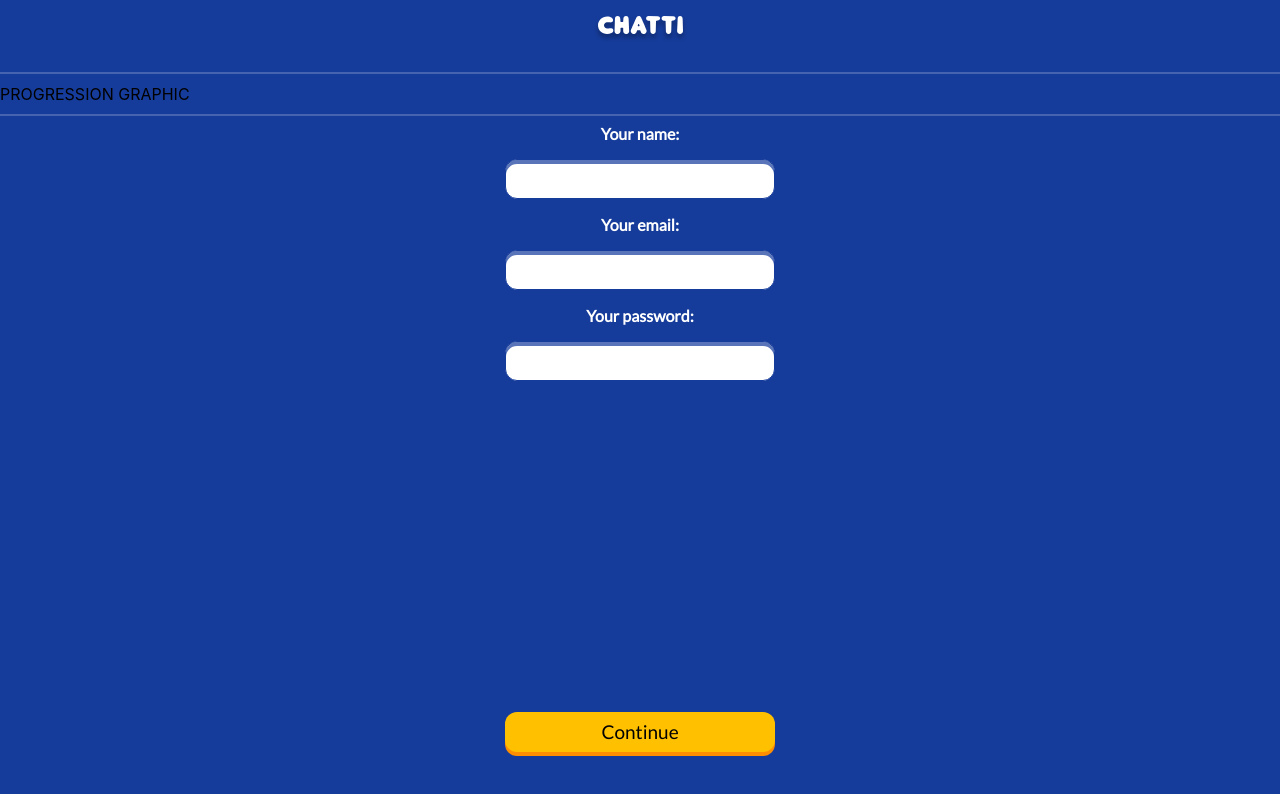
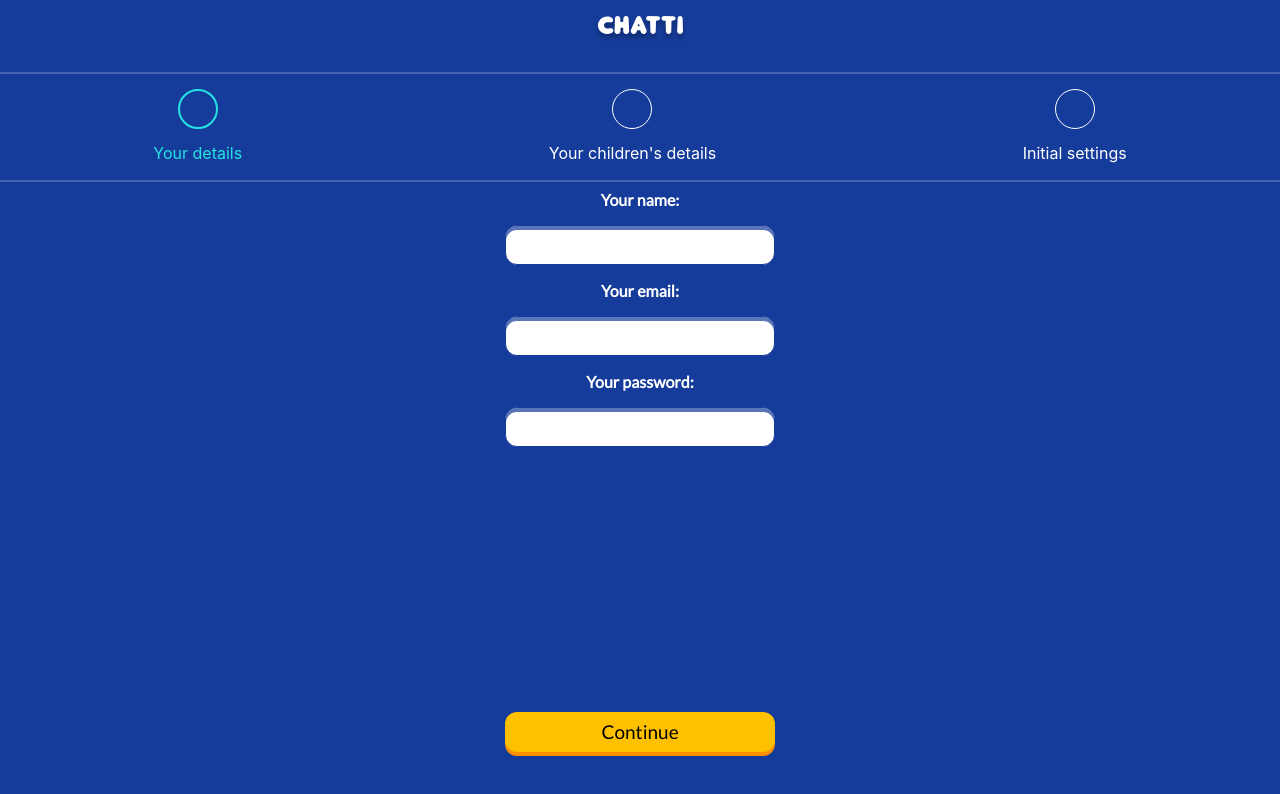
Before and after one commit to fac18/chatti, a React (Create React App) app in the folder client/: page /signup in a window 1280 px wide. Shown: the top 794 px of the page. Built offline with nearby package versions, Linux system fonts and the light colour scheme; no server answers.

Commit message:
progress bar initial component styling

```diff
--- /dev/null
+++ b/client/src/components/ProgressBar/ProgressBar.style.js
@@ -0,0 +1,56 @@
+import styled from "styled-components";
+
+const ProgressBar1 = styled.div`
+
+    display: flex;
+    justify-content: space-around;
+
+  .step {
+    display: flex;
+    flex-direction: column;
+    justify-content: center;
+    align-items: center;
+    height: 90px;
+  }
+
+  .step_description {
+    text-align: center;
+    color: white;
+  }
+
+  .white {
+    background-color: white;
+  }
+
+  .active {
+    border: 2px solid #26E2E2;
+    width: 40px;
+    height: 40px;
+    border-radius: 100%;
+    margin-bottom: 0.7em;
+  }
+
+  .ticked {
+    padding-left: 12px;
+    padding-top: 5px;
+  }
+  .highlighted {
+    color: #26E2E2;
+  }
+
+  .circle {
+    width: 40px;
+    height: 40px;
+    border: 1px solid white;
+    border-radius: 100%;
+    margin-bottom: 0.7em;
+  }
+
+  .blue {
+    background-color: #163C9B;
+  }
+
+
+`;
+
+export { ProgressBar1 };
--- /dev/null
+++ b/client/src/components/ProgressBar/ProgressBar1.js
@@ -0,0 +1,30 @@
+import React from "react";
+import * as SC from "./ProgressBar.style";
+import { ReactComponent as Tick } from "../../assets/svgs/tick.svg"
+
+
+
+function ProgressBar1() {
+
+  return (
+    <SC.ProgressBar1>
+
+        <div className="step">
+          <div className ="active"></div>
+          <p className="step_description highlighted">Your details </p>
+        </div>
+        <div className="step">
+          <div className ="circle blue"></div>
+          <p className="step_description">Your children's details</p>
+        </div>
+        <div className="step">
+          <div className ="circle blue"></div>
+          <p className="step_description">Initial settings</p>
+        </div>
+
+
+    </SC.ProgressBar1>
+  );
+}
+
+export default ProgressBar1;
--- /dev/null
+++ b/client/src/components/ProgressBar/ProgressBar2.js
@@ -0,0 +1,30 @@
+import React from "react";
+import * as SC from "./ProgressBar.style";
+import { ReactComponent as Tick } from "../../assets/svgs/tick.svg"
+
+
+
+function ProgressBar2() {
+
+  return (
+    <SC.ProgressBar1>
+
+        <div className="step">
+          <div className ="circle white ticked "><Tick/></div>
+          <p className="step_description ">Your details </p>
+        </div>
+        <div className="step">
+          <div className ="active"></div>
+          <p className="step_description highlighted">Your children's details</p>
+        </div>
+        <div className="step">
+          <div className ="circle blue"></div>
+          <p className="step_description">Initial settings</p>
+        </div>
+
+
+    </SC.ProgressBar1>
+  );
+}
+
+export default ProgressBar2;
--- /dev/null
+++ b/client/src/components/ProgressBar/ProgressBar3.js
@@ -0,0 +1,30 @@
+import React from "react";
+import * as SC from "./ProgressBar.style";
+import { ReactComponent as Tick } from "../../assets/svgs/tick.svg"
+
+
+
+function ProgressBar2() {
+
+  return (
+    <SC.ProgressBar1>
+
+        <div className="step">
+          <div className ="circle white ticked "><Tick/></div>
+          <p className="step_description ">Your details </p>
+        </div>
+        <div className="step">
+          <div className ="circle white ticked "><Tick/></div>
+          <p className="step_description">Your children's details</p>
+        </div>
+        <div className="step">
+          <div className ="active"></div>
+          <p className="step_description highlighted">Initial settings</p>
+        </div>
+
+
+    </SC.ProgressBar1>
+  );
+}
+
+export default ProgressBar2;
--- a/client/src/components/RegisterContainer/RegisterContainer.js
+++ b/client/src/components/RegisterContainer/RegisterContainer.js
@@ -5,6 +5,9 @@ import Register3 from "../Register3/Register3";
 import Register4 from "../Register4/Register4";
 import Header from "../Header/Header";
 import * as SC from "./RegisterContainer.style";
+import ProgressBar1 from "../ProgressBar/ProgressBar1";
+import ProgressBar2 from "../ProgressBar/ProgressBar2";
+import ProgressBar3 from "../ProgressBar/ProgressBar3";
 
 function RegisterContainer() {
   const [reg1, setReg1] = React.useState(null);
@@ -17,7 +20,13 @@ function RegisterContainer() {
     <SC.RegisterContainer>
       <Header />
       <SC.Divider />
-      PROGRESSION GRAPHIC
+        {reg2 ? (
+          <ProgressBar3 />
+        ) : reg1 ? (
+          <ProgressBar2/>
+        ) : (
+          <ProgressBar1 />
+        )}
       <SC.Divider />
       {reg3 ? (
         <Register4 />
--- a/client/src/components/RegisterContainer/RegisterContainer.style.js
+++ b/client/src/components/RegisterContainer/RegisterContainer.style.js
@@ -5,6 +5,8 @@ const RegisterContainer = styled.body`
 `;
 
 const Divider = styled.hr`
+  display: flex;
+  flex-direction: row;
   border: 0.4px solid #ffffff;
   opacity: 0.2;
 `;
```
Also changed, not shown: client/package.json (+13 -2 lines), 2 other files (tests, documents, lock files or other folders).
